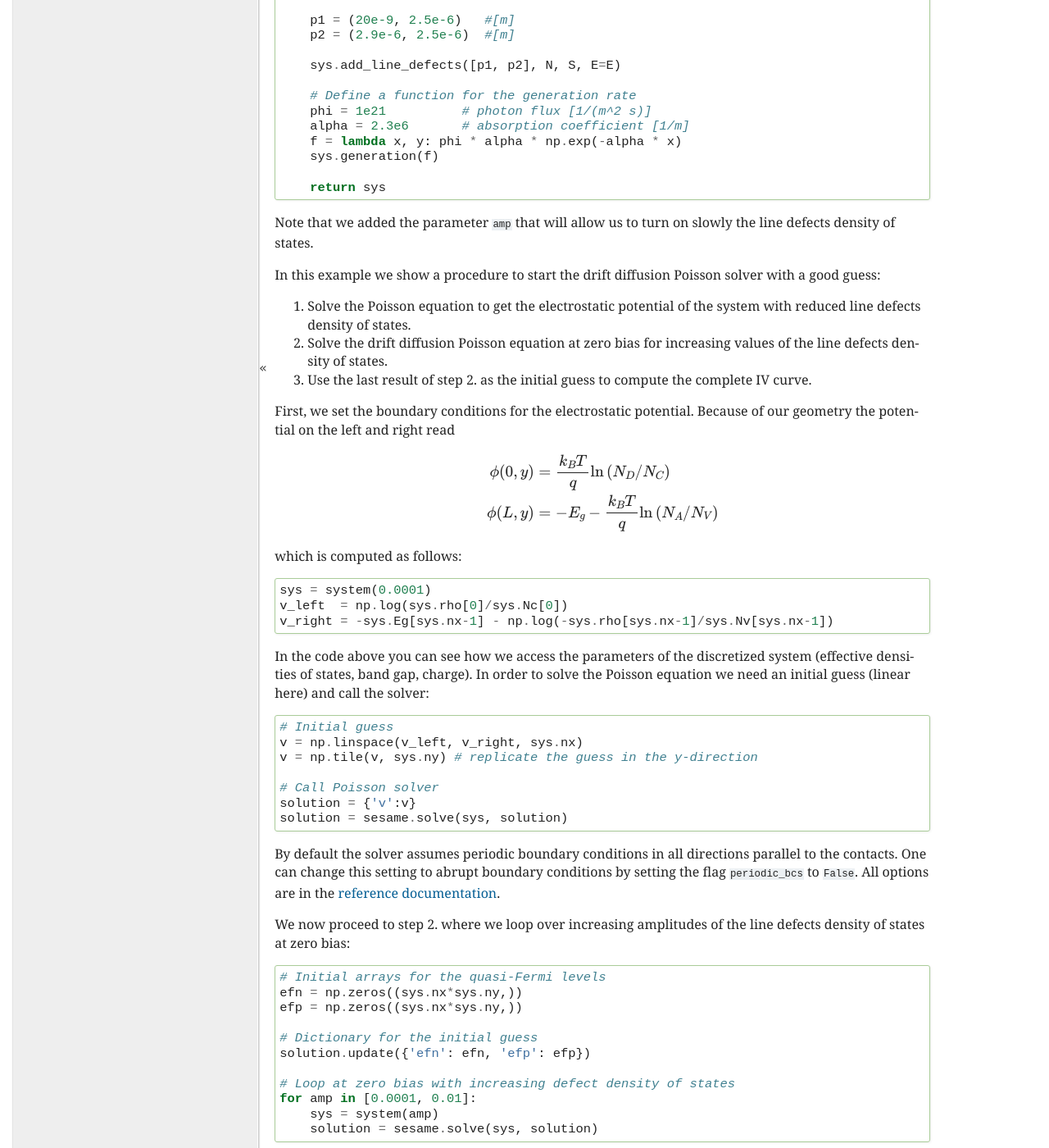
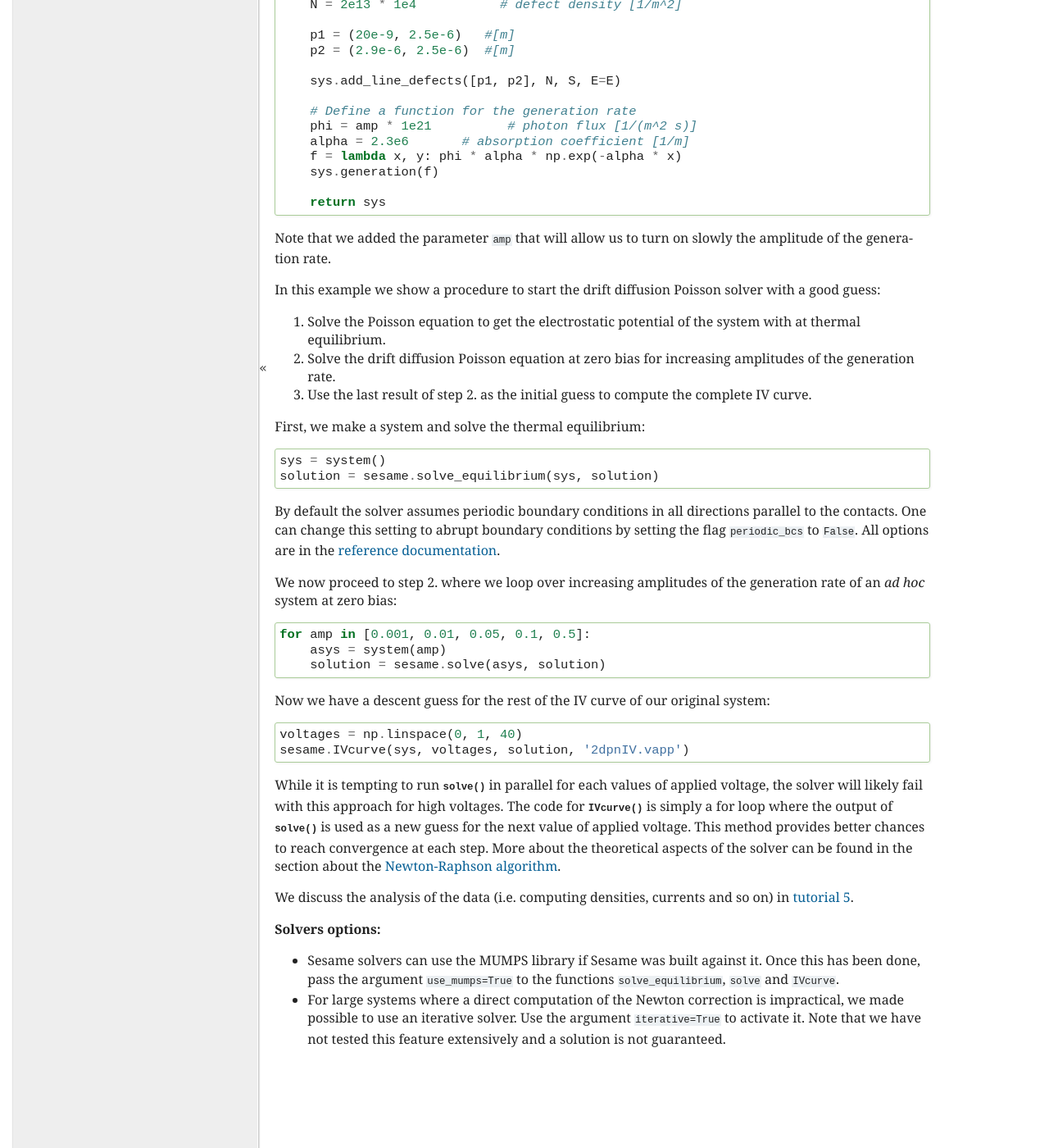
Before and after one commit to usnistgov/sesame, a Sphinx documentation site: the page built from doc/tutorial/tuto3.rst, in a window 1280 px wide and 1400 px high, scrolled down 1211 px. Shown: the whole window at 82% size. Built offline with Sphinx 7.4.7, drawn with Linux system fonts in a browser that asks for light colours; formulas are drawn with MathJax 3; some of the changed text lies outside the part shown.

Commit message:
updated doc and examples with new organization of solvers and contacts

```diff
--- a/doc/tutorial/tuto2.rst
+++ b/doc/tutorial/tuto2.rst
@@ -40,7 +40,7 @@ grid with a finer lattice around it::
                         np.linspace(2.75e-6, Ly, 50)))
 
     # Create a system
-    sys = sesame.Builder(x, y)
+    sys = sesame.Builder(x, y, input_length='m')
 
     def region(pos):
         x, y = pos
@@ -55,7 +55,8 @@ grid with a finer lattice around it::
     nA = 1e15 * 1e6 # [m^-3]
     sys.add_acceptor(nA, region2)
 
-    # Use perfectly selective contacts
+    # Use perfectly selective Ohmic contacts
+    sys.contact_type('Ohmic', 'Ohmic')
     Sn_left, Sp_left, Sn_right, Sp_right = 1e50, 0, 0, 1e50
     sys.contacts(Sn_left, Sp_left, Sn_right, Sp_right)
 
--- a/doc/tutorial/tuto3.rst
+++ b/doc/tutorial/tuto3.rst
@@ -64,7 +65,7 @@ we rewrite inside its own function::
         sys.add_line_defects([p1, p2], N, S, E=E)
 
         # Define a function for the generation rate
-        phi = 1e21          # photon flux [1/(m^2 s)]
+        phi = amp * 1e21          # photon flux [1/(m^2 s)]
         alpha = 2.3e6       # absorption coefficient [1/m]
         f = lambda x, y: phi * alpha * np.exp(-alpha * x)
         sys.generation(f)
@@ -72,71 +73,38 @@ we rewrite inside its own function::
         return sys
 
 Note that we added the parameter ``amp`` that will allow us to turn on slowly
-the line defects density of states.
+the amplitude of the generation rate.
 
 In this example we show a procedure to start the drift diffusion Poisson solver
 with a good guess:
 
 1. Solve the Poisson equation to get the electrostatic potential of the system
-   with reduced line defects density of states.
-2. Solve the drift diffusion Poisson equation at zero bias for increasing values
-   of the line defects density of states.
+   with at thermal equilibrium.
+2. Solve the drift diffusion Poisson equation at zero bias for increasing
+   amplitudes of the generation rate.
 3. Use the last result of step 2. as the initial guess to compute the
    complete IV curve.
 
-First, we set the boundary conditions for the electrostatic potential. Because
-of our geometry the potential on the left and right read
+First, we make a system and solve the thermal equilibrium::
 
-.. math::
-   \phi(0, y) &= \frac{k_BT}{q}\ln\left(N_D/N_C \right)\\
-   \phi(L, y) &= -E_g - \frac{k_BT}{q}\ln\left(N_A/N_V \right)
-
-which is computed as follows::
-
-    sys = system(0.0001)
-    v_left  = np.log(sys.rho[0]/sys.Nc[0])
-    v_right = -sys.Eg[sys.nx-1] - np.log(-sys.rho[sys.nx-1]/sys.Nv[sys.nx-1])
-
-In the code above you can see how we access the parameters of the discretized
-system (effective densities of states, band gap, charge).  In order to solve the
-Poisson equation we need an initial guess (linear here) and call the solver::
-
-    # Initial guess
-    v = np.linspace(v_left, v_right, sys.nx)
-    v = np.tile(v, sys.ny) # replicate the guess in the y-direction
-
-    # Call Poisson solver
-    solution = {'v':v}
-    solution = sesame.solve(sys, solution)
+    sys = system()
+    solution = sesame.solve_equilibrium(sys, solution)
 
 By default the solver assumes periodic boundary conditions in all directions
 parallel to the contacts. One can change this setting to abrupt boundary
 conditions by setting the flag ``periodic_bcs`` to ``False``. All options are in
 the :doc:`reference documentation <../reference/index>`.
 
-We now proceed to step 2. where we loop over increasing amplitudes of the line
-defects density of states at zero bias::
+We now proceed to step 2. where we loop over increasing amplitudes of the
+generation rate of an *ad hoc* system at zero bias::
 
-    # Initial arrays for the quasi-Fermi levels
-    efn = np.zeros((sys.nx*sys.ny,))
-    efp = np.zeros((sys.nx*sys.ny,))
+        for amp in [0.001, 0.01, 0.05, 0.1, 0.5]:
+            asys = system(amp)
+            solution = sesame.solve(asys, solution)
 
-    # Dictionary for the initial guess
-    solution.update({'efn': efn, 'efp': efp})
+Now we have a descent guess for the rest of the IV curve of our original
+system::
 
-    # Loop at zero bias with increasing defect density of states
-    for amp in [0.0001, 0.01]:
-        sys = system(amp)
-        solution = sesame.solve(sys, solution)
-
-Now we have a descent guess for the rest of the IV curve. We create the original
-system with the desired line defects density of states and loop over the applied
-voltages::
-
-    # Create the system with the defect density of states we want
-    sys = system()
-
-    # Loop over the applied potentials
     voltages = np.linspace(0, 1, 40)
     sesame.IVcurve(sys, voltages, solution, '2dpnIV.vapp')
 
@@ -153,9 +121,9 @@ on) in :doc:`tutorial 5 <analysis>`.
 
 **Solvers options:**
 
-* :func:`~sesame.solvers.solve` can use the MUMPS library if Sesame
-  was built against it. For that, pass the argument ``use_mumps=True`` to the
-  function.
+* Sesame solvers can use the MUMPS library if Sesame was built against it. Once
+  this has been done, pass the argument ``use_mumps=True`` to the functions
+  ``solve_equilibrium``, ``solve`` and ``IVcurve``.
 
 * For large systems where a direct computation of the Newton correction
   is impractical, we made possible to use an iterative solver. Use the argument
--- a/doc/tutorial/tuto4.rst
+++ b/doc/tutorial/tuto4.rst
@@ -32,7 +32,7 @@ the rectangle::
     q2 = (2.9e-6, 4.5e-6, 1e-9)         # [m]
 
     # pass the information to the system
-    sys.add_plane_defects([p1, p2, q1, q2], E, N, S)
+    sys.add_plane_defects([p1, p2, q1, q2], N, S, E=E)
 
 We can visualize the plane to make sure it resembles what we expect::
 
```
Also changed, not shown: other parts of doc/tutorial/tuto3.rst (+5 -4 lines), other parts of doc/tutorial/tuto4.rst (+1 -1 lines), doc/tutorial/tuto1.rst (+9 -36 lines), 4 other files.
